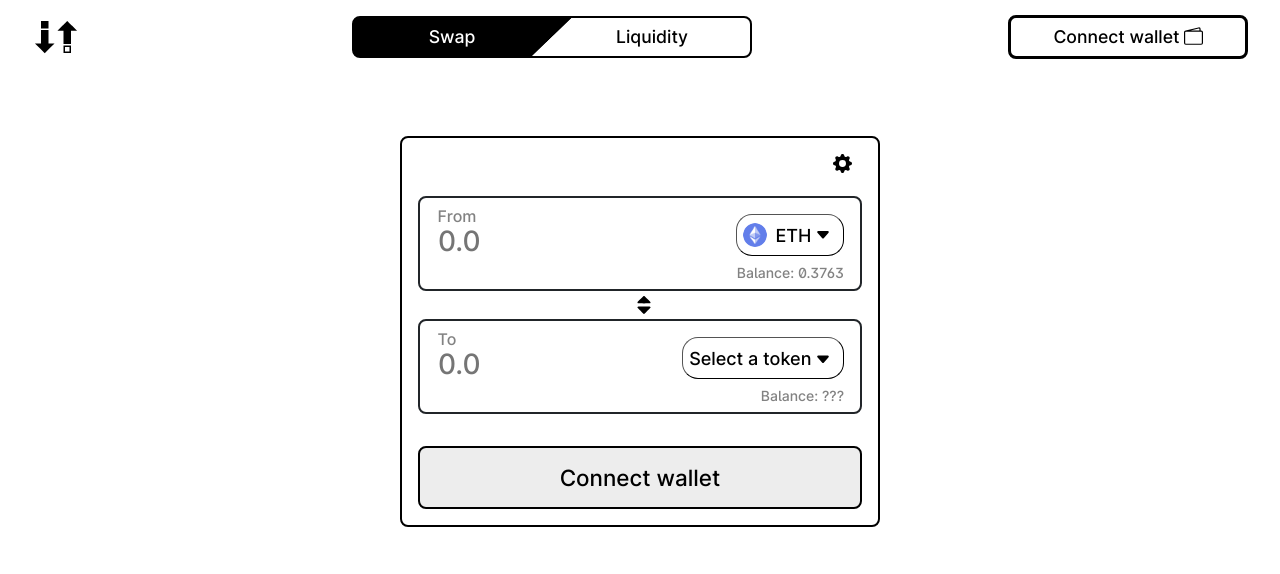
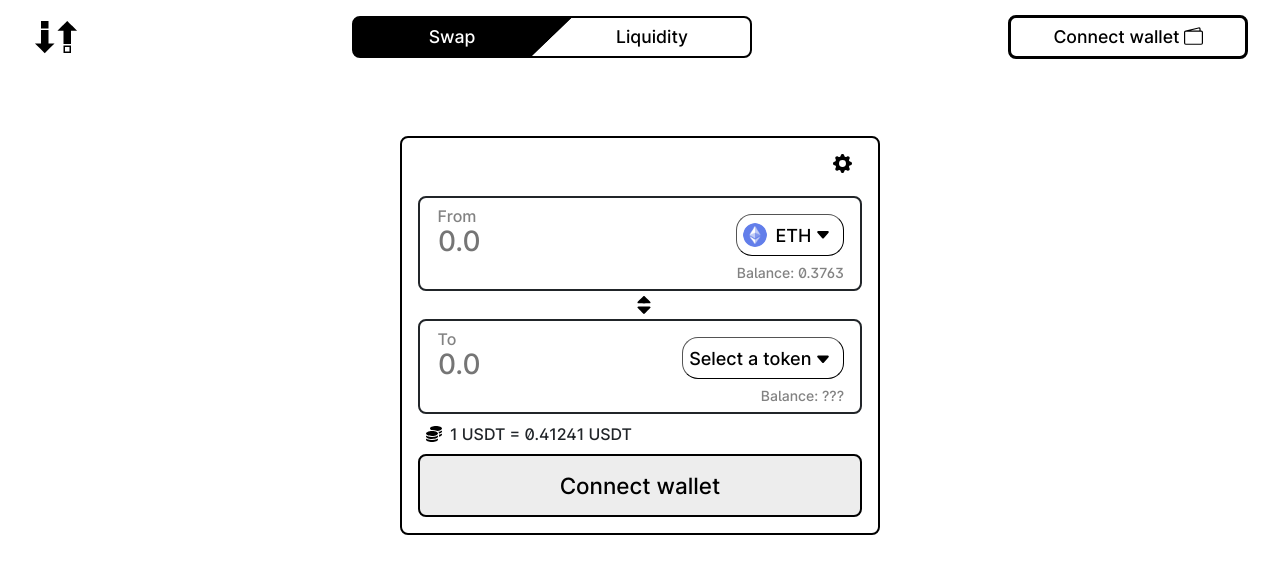
Before and after one commit to 1kresh/decentralized_exchange, a Next.js app: page / in a window 1280 px wide. Shown: the top 574 px of the page. Built offline with nearby package versions, Linux system fonts and the light colour scheme.

Commit message:
add swap info div

```diff
--- a/pages/index.js
+++ b/pages/index.js
@@ -918,6 +918,14 @@ export default function Swap() {
                           </div>
                       </div>
                   </div>
+                  <div className={styles.swap_info_div}>
+                      <div className={styles.swap_info_token_price_div}>
+                        <svg xmlns="http://www.w3.org/2000/svg" viewBox="0 0 512 512">
+                            <path d="M512 80c0 18.01-14.3 34.6-38.4 48-29.1 16.1-72.4 27.5-122.3 30.9-3.6-1.7-7.4-3.4-11.2-5C300.6 137.4 248.2 128 192 128c-8.3 0-16.4.2-24.5.6l-1.1-.6C142.3 114.6 128 98.01 128 80c0-44.18 85.1-80 192-80 106 0 192 35.82 192 80zm-351.3 81.1c10.2-.7 20.6-1.1 31.3-1.1 62.2 0 117.4 12.3 152.5 31.4 24.8 13.5 39.5 30.3 39.5 48.6 0 3.1-.7 7.9-2.1 11.7-4.6 13.2-17.8 25.3-35 35.6-.1 0-.3.1-.4.2-.3.2-.6.3-.9.5-35 19.4-90.8 32-153.6 32-59.6 0-112.94-11.3-148.16-29.1-1.87-1-3.69-2.8-5.45-2.9C14.28 274.6 0 258 0 240c0-34.8 53.43-64.5 128-75.4 10.5-1.6 21.4-2.8 32.7-3.5zm231.2 25.5c28.3-4.4 54.2-11.4 76.2-20.5 16.3-6.8 31.4-15.2 43.9-25.5V176c0 19.3-16.5 37.1-43.8 50.9-14.7 7.4-32.4 13.6-52.4 18.4.1-1.7.2-3.5.2-5.3 0-21.9-10.6-39.9-24.1-53.4zM384 336c0 18-14.3 34.6-38.4 48-1.8.1-3.6 1.9-5.4 2.9C304.9 404.7 251.6 416 192 416c-62.8 0-118.58-12.6-153.61-32C14.28 370.6 0 354 0 336v-35.4c12.45 10.3 27.62 18.7 43.93 25.5C83.44 342.6 135.8 352 192 352c56.2 0 108.6-9.4 148.1-25.9 7.8-3.2 15.3-6.9 22.4-10.9 6.1-3.4 11.8-7.2 17.2-11.2 1.5-1.1 2.9-2.3 4.3-3.4V336zm32-57.9c18.1-5 36.5-9.5 52.1-16 16.3-6.8 31.4-15.2 43.9-25.5V272c0 10.5-5 21-14.9 30.9-16.3 16.3-45 29.7-81.3 38.4.1-1.7.2-3.5.2-5.3v-57.9zM192 448c56.2 0 108.6-9.4 148.1-25.9 16.3-6.8 31.4-15.2 43.9-25.5V432c0 44.2-86 80-192 80C85.96 512 0 476.2 0 432v-35.4c12.45 10.3 27.62 18.7 43.93 25.5C83.44 438.6 135.8 448 192 448z"/>
+                        </svg>
+                        1 USDT = 0.41241 USDT
+                      </div>
+                  </div>
                   <div id="swap_tokens_div" className={`${styles.swap_tokens_div}`}>
                       <button className={styles.swap_tokens_btn}>
                           Connect wallet
--- a/styles/Home.module.scss
+++ b/styles/Home.module.scss
@@ -1411,3 +1411,24 @@ $transition-delay: 275ms;
     text-align: center;
     padding: 20px;
 }
+
+.swap_info_div {
+    margin: -4px 16px;
+    display: flex;
+    flex-direction: row;
+    align-items: center;
+}
+
+.swap_info_token_price_div {
+    font-weight: 500;
+    display: inherit;
+    align-items: inherit;
+    margin-left: 0.5rem;
+    height: 1rem;
+
+    & svg {
+        width: 1rem;
+        height: 1rem;
+        margin-right: 0.5rem;
+    }
+}
```
